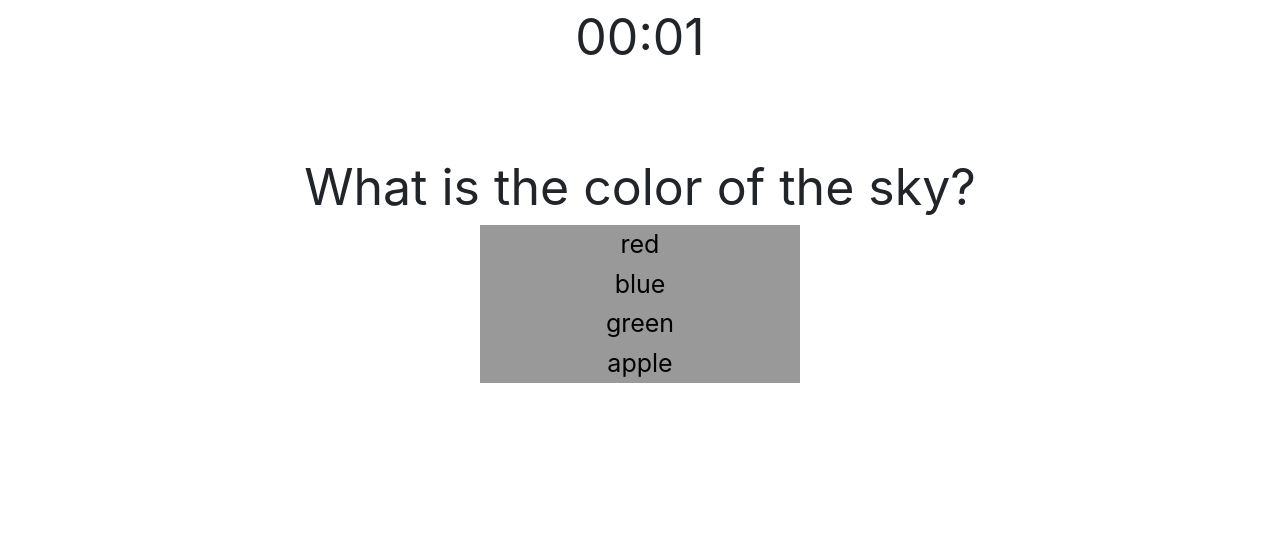
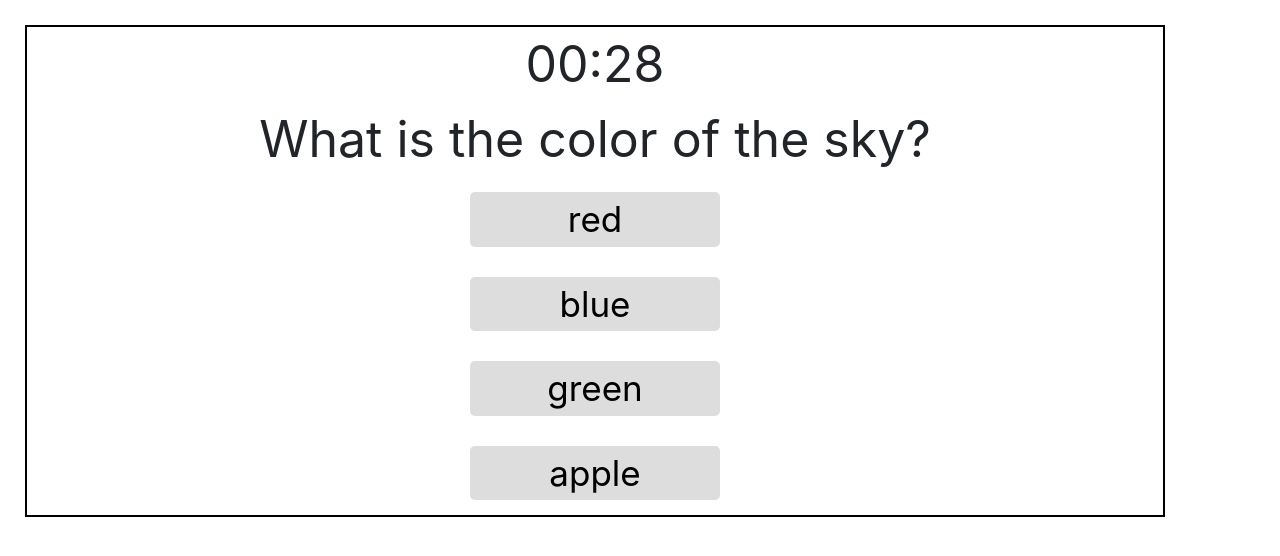
Before and after one commit to kima111/TriviaGame, a plain HTML site: page index.html in a window 1280 px wide. Both pictures are taken after a click on the button "Start Game". Drawn offline with nearby package versions, Linux system fonts and the light colour scheme.

Commit message:
update with design

```diff
--- a/assets/css/style.css
+++ b/assets/css/style.css
@@ -5,20 +5,29 @@ h2 {
     font-size: 50px;
 }
 button{
-    background-color: #999999;
+    background-color: #dddddd;
     color: black;
     border: none;
-    font-size: 25px;
-    width: 25vw;
+    border-radius: 5px;
+    font-size: 35px;
+    width: 250px;
+    margin: 15px;
 }
 
 button:hover {
     background-color: #555555;
     color: white;
 }
+
 #timer{
     font-size: 50px;
 }
 #question{
     font-size: 50px;
 }
+.container{
+    border-style: solid;
+    border-width: 2px;
+    border-color: black;
+    margin: 25px;
+}
--- a/assets/javascript/app.js
+++ b/assets/javascript/app.js
@@ -17,7 +17,7 @@
             a4:"corn"
           },
           question3 : {
-            q1:"What are my shoes?",
+            q1:"What color are my shoes?",
             a1:"black",
             a2:"red",
             a3:"yellow",
@@ -38,7 +38,7 @@
             a4:"Tacoma"
           },
       };
-      var time = 3;
+      var time = 30;
       var questionNumber = 1;
       var correctAnswers = 0;
       var clockRunning = false;
@@ -87,19 +87,38 @@
 
     });
 
+      function count(){
+        if(clockRunning == true){
+          time--;
+          var converted = timeConverter(time);
+          $("#timer").text(converted);
+
+          if(time == 0){
+            questionNumber ++;
+            resetClock();
+            displayChoices();
+          }
+
+        }
+      }
+
       $("#start").on("click", function() {
+        $("#start").hide();
+        $("#timer").text("00:30");
         if(!clockRunning){
         intervalId = setInterval(count, 1000);
         clockRunning = true;
         }
-        $("#start").fadeOut();
+
         displayChoices();
 
       });
 
       function resetClock(){
-        time = 3;
+        time = 31;
       }
+
+
 
       //used to shuffle array
       var shuffle = function (array) {
@@ -150,27 +169,13 @@
         }
         else{
           clockRunning=false;
-          $("#timer").fadeOut();
+          $("#timer").hide();
           var score = "<h2>" + (correctAnswers).toString() + " out of " + (Object.keys(questAnswers).length.toString()) + " correct </h2>";
           $("#choices").html("<h1>GAME OVER!</h1>" + score);
 
         }
       }
 
-      function count(){
-        if(clockRunning == true){
-          time--;
-          var converted = timeConverter(time);
-          $("#timer").text(converted);
-
-          if(time == 0){
-            questionNumber ++;
-            resetClock();
-            displayChoices();
-          }
-
-        }
-      }
       function timeConverter(t) {
 
         var minutes = Math.floor(t / 60);
--- a/index.html
+++ b/index.html
@@ -13,7 +13,8 @@
 
 </head>
 <body>
-    <div class = "container">
+<div class = "justify-content-center text-center">
+    <div class = "container justify-content-center text-center">
         <div class = "row justify-content-center text-center">
             <div class = "col-12">
                 <button id = "start">Start Game</button>
@@ -21,12 +22,12 @@
         </div>
         <div class = "row justify-content-center text-center">
             <div class = "col-12">
-                <text id = "timer"></text><br>
+                <text id = "timer">&nbsp;&nbsp;&nbsp;&nbsp;</text>
             </div>
         </div>
         <div class = "row justify-content-center text-center">
             <div class = "col-12">
-                <text id = "question"></text><br>
+                <text id = "question"></text>
             </div>
         </div>
         <div class = "row justify-content-center text-center">
@@ -35,6 +36,8 @@
             </div>
         </div>
     </div>
+</div>
+
     <script src="https://cdnjs.cloudflare.com/ajax/libs/popper.js/1.14.7/umd/popper.min.js" integrity="sha384-UO2eT0CpHqdSJQ6hJty5KVphtPhzWj9WO1clHTMGa3JDZwrnQq4sF86dIHNDz0W1" crossorigin="anonymous"></script>
     <script src="https://stackpath.bootstrapcdn.com/bootstrap/4.3.1/js/bootstrap.min.js" integrity="sha384-JjSmVgyd0p3pXB1rRibZUAYoIIy6OrQ6VrjIEaFf/nJGzIxFDsf4x0xIM+B07jRM" crossorigin="anonymous"></script>
 </body>
```
